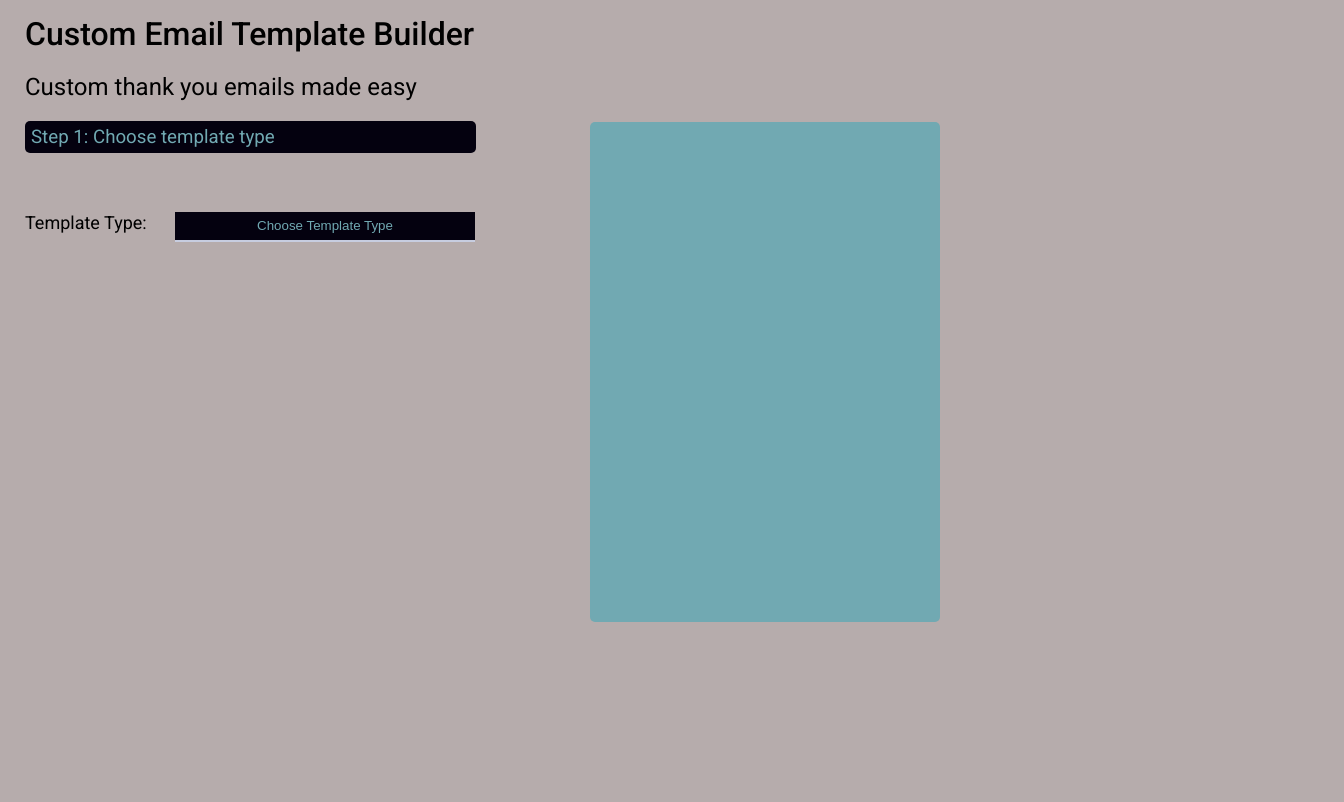
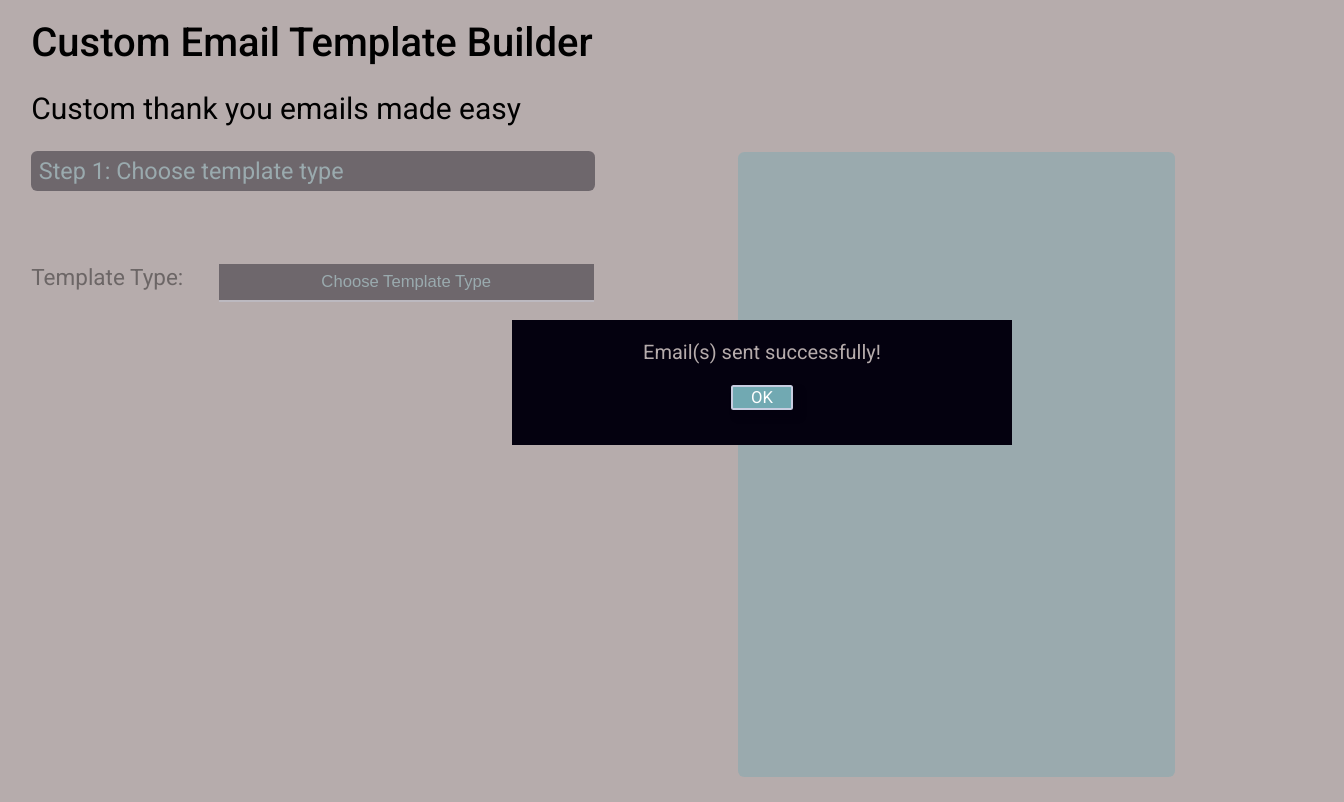
Before and after one commit to nizoom/TYTemplateBuilder, a React (Create React App) app in the folder client/: page / in a window 1280 px wide. Shown: the whole page, 1344 px wide, since content can reach past the window. Built offline with nearby package versions, Linux system fonts and the light colour scheme.

Commit message:
added opacity class when pop up is active. added zoom css property to body selector

```diff
--- a/client/package.json
+++ b/client/package.json
@@ -11,6 +11,7 @@
     "react-currency-input-field": "^3.6.3",
     "react-dom": "^17.0.2",
     "react-scripts": "5.0.0",
+    "reactjs-popup": "^2.0.5",
     "web-vitals": "^2.1.3"
   },
   "scripts": {
--- a/client/src/App.css
+++ b/client/src/App.css
@@ -2,6 +2,8 @@
 body{
   background-color: #B6ACAC;
   font-family: 'Roboto', sans-serif;
+  zoom: 125%;
+
 }
 
 .step{
@@ -140,3 +142,7 @@ input::-webkit-inner-spin-button {
 .incomplete::placeholder{
   color:#71A9B2 ;
 }
+
+.opaqueduringpopup{
+  opacity: .4;
+}
--- a/client/src/App.js
+++ b/client/src/App.js
@@ -3,8 +3,9 @@ import Dropdown from './components/dropdowns/dropdowns';
 import Visualizer from './emailvisualizer/visualizer';
 import PresentForm from './formfromtemplate/presentform';
 import NextStepBtn from './components/nextstepbtn/nextstepbtn'
+import MsgStatusPopup from './components/statuspopup/statuspopup';
 
-import React, {useState, useEffect, useRef} from 'react'
+import React, {useState} from 'react'
 
 function App() {
 
@@ -109,14 +110,28 @@ function App() {
     setHonoreeVizStrs(obj)
   }
 
+  const [resultMessage, setResultMessage] = useState(true)
+
+  function getMsgStatustToRoot(bool){
+    bool ? setResultMessage(true) : setResultMessage(false)
+  }
+
+  function closePopUp(){
+    setResultMessage(null)
+  }
+
 
   return (
 
     <div className="App">
+      { resultMessage !== null ? <MsgStatusPopup status = {resultMessage} closePopUp = {closePopUp}/> : null }
+
       <header className="App-header">
         <h1 className = 'app-title'> Custom Email Template Builder </h1>
         <h2 className = 'sub-title'> Custom thank you emails made easy </h2>
       </header>
+
+      <div className={resultMessage !== null?  'opaqueduringpopup' : ''}>
 
       <h3 className='step'> {stepStr} </h3>
 
@@ -137,7 +152,9 @@ function App() {
                   updatePageChangeState = {updatePageChangeState}
                   /> </div>
 
-                  : <PresentForm templateType = 'Honoring' updateStep = {updateStep} userChoices = {userChoices} getHonorState = {getHonorState} honoreeVizStrs = {honoreeVizStrs}/>
+                  : <PresentForm templateType = 'Honoring' updateStep = {updateStep} userChoices = {userChoices} getHonorState = {getHonorState} honoreeVizStrs = {honoreeVizStrs}
+                    getMsgStatustToRoot={getMsgStatustToRoot}
+                  />
 
                   }
 
@@ -155,6 +172,8 @@ function App() {
 
       </div>
 
+      </div>
+
     </div>
   );
 }
--- a/client/src/components/honoreecomponents/honoree.css
+++ b/client/src/components/honoreecomponents/honoree.css
@@ -130,3 +130,28 @@
     opacity: 0;
     transition: visibility 0s 10s, opacity 10s linear;
 }
+
+.popup-wrapper{
+    background-color: #04010F ;
+    z-index: 2000;
+    position:absolute;
+    width:400px;
+    height:100px;
+    left:40%;
+    top:40%;
+    margin:auto;
+    color: #B6ACAC;
+    text-align: center;
+
+
+}
+
+.popup-wrapper button{
+    font-family:'Roboto', sans-serif;
+    background-color: #71A9B2;
+    border: 2px solid #C7CDE0;
+    color: white;
+    width: 50px;
+    box-shadow:  5px 5px 5px #04010F ;
+    border-radius: 2px;
+}
--- a/client/src/components/honoreecomponents/honorform.js
+++ b/client/src/components/honoreecomponents/honorform.js
@@ -8,6 +8,7 @@ import EmailField from '../inputfields/emailfield';
 import { honorFormValidation } from '../../validation';
 import { assembleLanguage } from '../../mailer/assemblelanguage';
 import HonorerMsg from './honorermsg';
+import MsgStatusPopup from '../statuspopup/statuspopup';
 
 const HonorForm = (props) => {
 
@@ -61,8 +62,7 @@ const HonorForm = (props) => {
    const [incompleteFields, setIncompleteFields] = useState(false)
 
 
-
-   function handleSubmit(e){
+   async function handleSubmit(e){
      e.preventDefault();
 
      if(honoringUserChoices.honorForm !== 'No'){ // there is an honor form
@@ -72,11 +72,14 @@ const HonorForm = (props) => {
 
           const combinedHonoringInfo = {...honoringUserChoices, ...props.honoreeVizStrs}
 
-          assembleLanguage(props.userChoices, combinedHonoringInfo)
+          const emailResult = await assembleLanguage(props.userChoices, combinedHonoringInfo) //this function eventually calls another function which sends the email
+          props.getMsgStatustToRoot(emailResult)
+
        }
      } else {
-      console.log('submitting');
-      assembleLanguage(props.userChoices, honoringUserChoices)
+        console.log('submitting');
+        const emailResult = await assembleLanguage(props.userChoices, honoringUserChoices)
+        props.getMsgStatustToRoot(emailResult)
      }
 
    }
@@ -94,7 +97,6 @@ const HonorForm = (props) => {
      const validityObj = incompleteFields[index];
 
      const validity = Object.values(validityObj)[0]
-
 
      return validity
 
@@ -164,6 +166,10 @@ const HonorForm = (props) => {
                     <button type = 'submit' className = 'next-stp-btn submit-btn' onClick = {handleSubmit}> Submit </button>
                 </div>
             }
+
+
+
+
         </div>
     )
 }
--- /dev/null
+++ b/client/src/components/statuspopup/statuspopup.js
@@ -0,0 +1,24 @@
+import React from 'react';
+import Popup from 'reactjs-popup';
+
+
+const MsgStatusPopup = (props) => {
+
+    const message = props.status ? 'Email(s) sent successfully!' : 'Oops something went wrong'
+
+    function handlePopUpClick (e) {
+
+        e.preventDefault();
+        props.closePopUp();
+
+    }
+    return (
+        <div className='popup-wrapper'>
+          <p>{message} </p>
+          <button onClick={handlePopUpClick}> OK </button>
+
+        </div>
+    )
+}
+
+export default MsgStatusPopup;
--- a/client/src/formfromtemplate/presentform.js
+++ b/client/src/formfromtemplate/presentform.js
@@ -14,7 +14,7 @@ const PresentForm = (props) => {
         }
 
        if(props.templateType === 'Honoring'){
-           return <HonorForm getHonorState = {props.getHonorState} userChoices = {props.userChoices} honoreeVizStrs = {props.honoreeVizStrs} />
+           return <HonorForm getHonorState = {props.getHonorState} userChoices = {props.userChoices} honoreeVizStrs = {props.honoreeVizStrs} getMsgStatustToRoot={props.getMsgStatustToRoot}/>
        }
        // else
 
--- a/client/src/mailer/assemblelanguage.js
+++ b/client/src/mailer/assemblelanguage.js
@@ -175,6 +175,6 @@ export function assembleLanguage(donorInfo, honorInfo){
         }
     }
 
-    determineRelevantTemplates()
+    return determineRelevantTemplates()
 
 }
--- a/client/src/mailer/postreqtoserver.js
+++ b/client/src/mailer/postreqtoserver.js
@@ -32,8 +32,10 @@ export async function sendEmailToServer(arrayOfEmailObj){
                 messageStatus = false
             }
         })
-
+        console.log(messageStatus);
         return messageStatus
 
     }
+
+    return response;
 }
```
Also changed, not shown: 1 other file (tests, documents, lock files or other folders).
